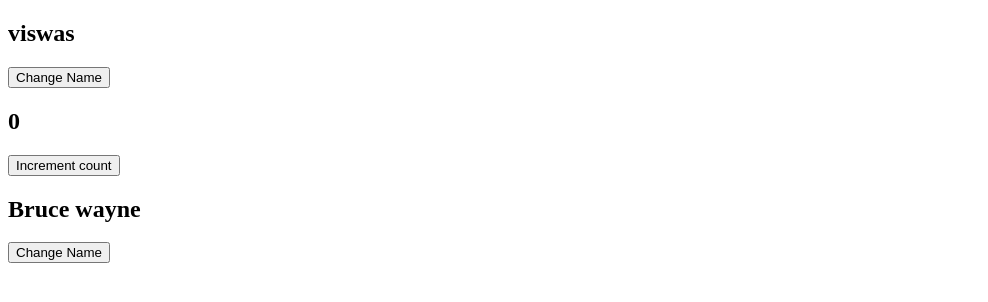
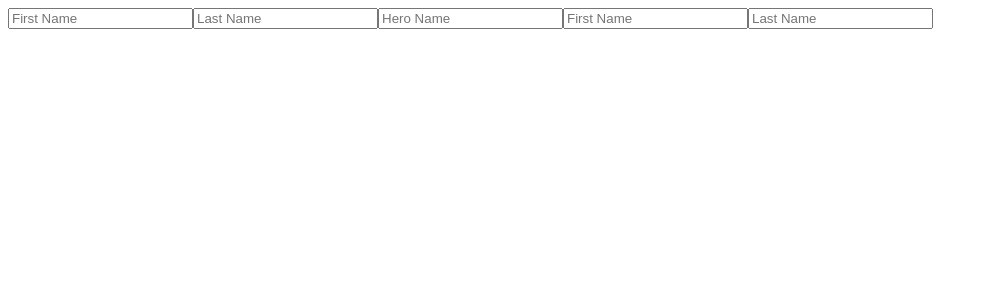
Before and after one commit to nivyapeter/vue-learning, a Vue app in the folder hello-world/: page / in a window 1280 px wide. Shown: the top 302 px of the page, without its empty margins (0-988 px from the left). Built offline with nearby package versions, Linux system fonts and the light colour scheme.

Commit message:
feat: v-model using composition api

```diff
--- a/hello-world/src/App.vue
+++ b/hello-world/src/App.vue
@@ -1,15 +1,15 @@
 <template>
   <div>
-    <MethodsComponent />
+    <VModel />
   </div>
 </template>
 
 <script>
-import MethodsComponent from "./components/MethodsComponent.vue";
+import VModel from "./components/VModel.vue";
 export default {
   name: "App",
   components: {
-    MethodsComponent,
+    VModel,
   },
   data() {
     return {};
--- /dev/null
+++ b/hello-world/src/components/VModel.vue
@@ -0,0 +1,42 @@
+<template>
+  <div>
+    <!-- Options API -->
+    <input type="text" placeholder="First Name" v-model="fName" />
+    <input type="text" placeholder="Last Name" v-model="lName" />
+
+    <!-- Composition API -->
+    <input type="text" placeholder="Hero Name" v-model="heroName" />
+    <input type="text" placeholder="First Name" v-model="firstName" />
+    <input type="text" placeholder="Last Name" v-model="lastName" />
+  </div>
+</template>
+
+<script>
+import { ref, reactive, toRefs } from "vue";
+export default {
+  name: "VModel",
+  //   composition API
+  setup() {
+    const heroName = ref("");
+    const state = reactive({
+      firstName: "",
+      lastName: "",
+    });
+
+    return {
+      heroName,
+      ...toRefs(state),
+    };
+  },
+  // Options API
+  data() {
+    return {
+      fName: "",
+      lName: "",
+    };
+  },
+};
+</script>
+
+<style scoped>
+</style>
```
